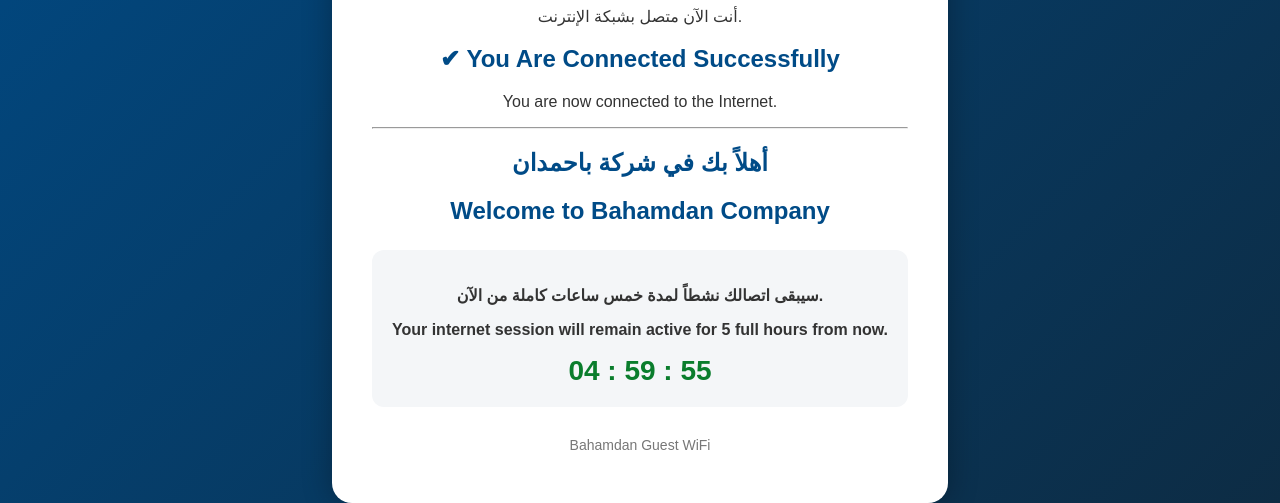
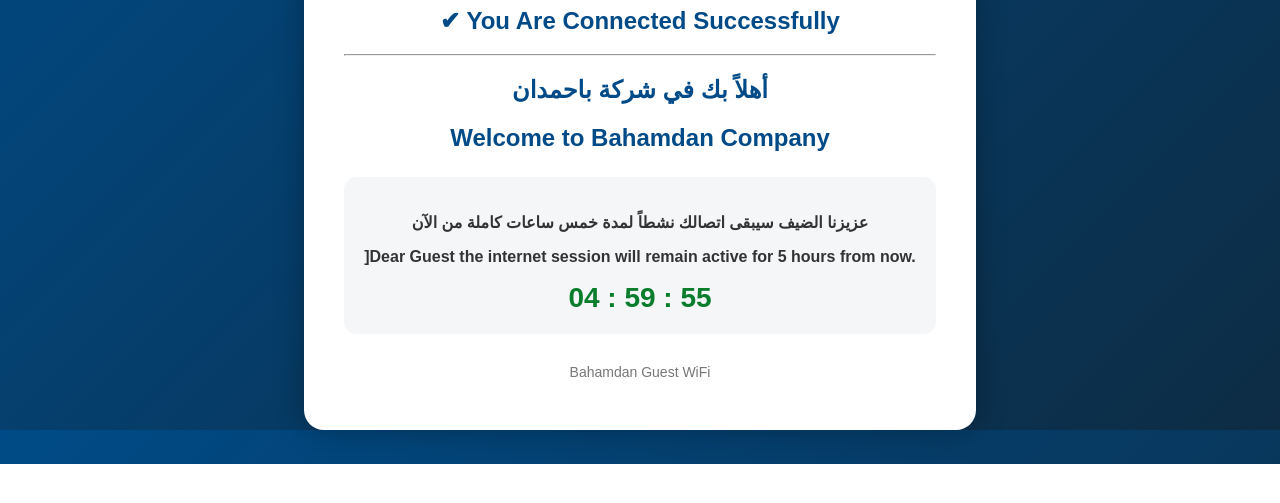
Before and after one commit to muradnabaa-lang/wifi-portal, a plain HTML site: page index.html in a window 1280 px wide. Shown: the part 336-839 px from the top of the page. After the commit the page ends 800 px from the top, so only its background shows below. Drawn offline with Linux system fonts and the light colour scheme.

Commit message:
Update index.html

```diff
--- a/index.html
+++ b/index.html
@@ -66,10 +66,8 @@
 <img src="logo.png" alt="Bahamdan Logo">
 
 <h1>✔ تم الاتصال بالإنترنت بنجاح</h1>
-<p>أنت الآن متصل بشبكة الإنترنت.</p>
 
 <h2>✔ You Are Connected Successfully</h2>
-<p>You are now connected to the Internet.</p>
 
 <hr>
 
@@ -77,8 +75,8 @@
 <h2>Welcome to Bahamdan Company</h2>
 
 <div class="timer-box">
-    <p><strong>سيبقى اتصالك نشطاً لمدة خمس ساعات كاملة من الآن.</strong></p>
-    <p><strong>Your internet session will remain active for 5 full hours from now.</strong></p>
+    <p><strong>عزيزنا الضيف سيبقى اتصالك نشطاً لمدة خمس ساعات كاملة من الآن</strong></p>
+    <p><strong>]Dear Guest the internet session will remain active for 5 hours from now.</strong></p>
 
     <div class="timer" id="countdown"></div>
 </div>
```
